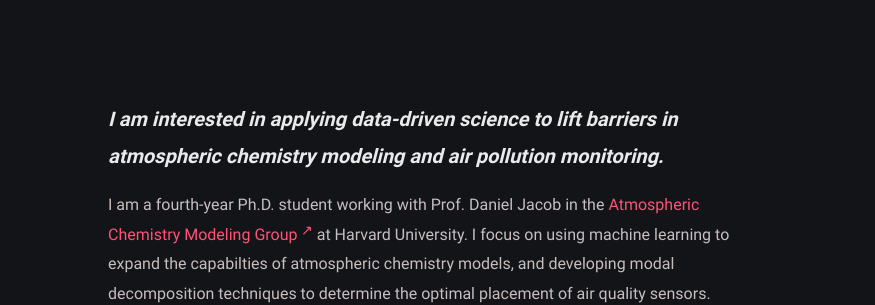
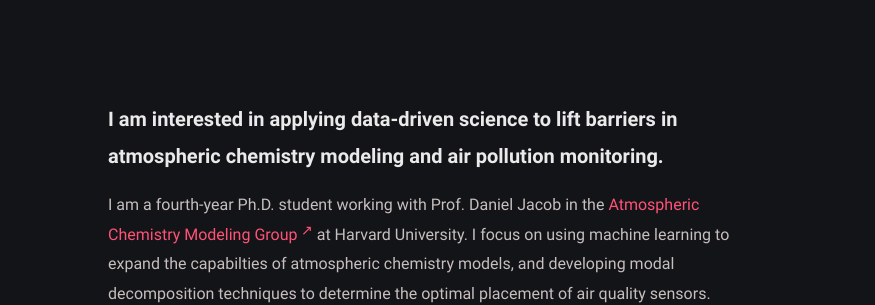
Before and after one commit to mkelp/mkelp.github.io, a Jekyll site: the page built from CV.md, in a window 1280 px wide. Shown: the part 151-456 px from the top of the page, without its empty margins (202-1077 px from the left). Built offline with Jekyll 4.4.1, drawn with Linux system fonts in a browser that asks for light colours.

```diff
--- a/CV.md
+++ b/CV.md
@@ -5,7 +5,7 @@
 excerpt: Makoto Kelp CV
 comments: false
 ---
-####  ***I am interested in applying data-driven science to lift barriers in atmospheric chemistry modeling and air pollution monitoring.***
+####  I am interested in applying data-driven science to lift barriers in atmospheric chemistry modeling and air pollution monitoring.
 
 I am a fourth-year Ph.D. student working with Prof. Daniel Jacob in the [Atmospheric Chemistry Modeling Group](http://acmg.seas.harvard.edu/index.html){:target="_blank"} at Harvard University. I focus on using machine learning to expand the capabilties of atmospheric chemistry models, and developing modal decomposition techniques to determine the optimal placement of air quality sensors.
 
```
